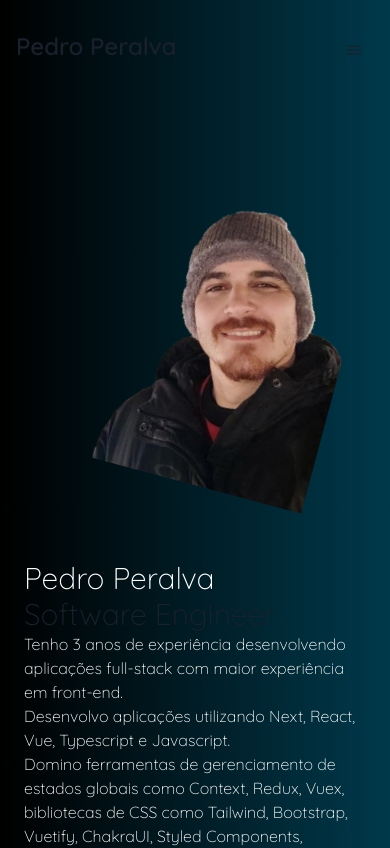
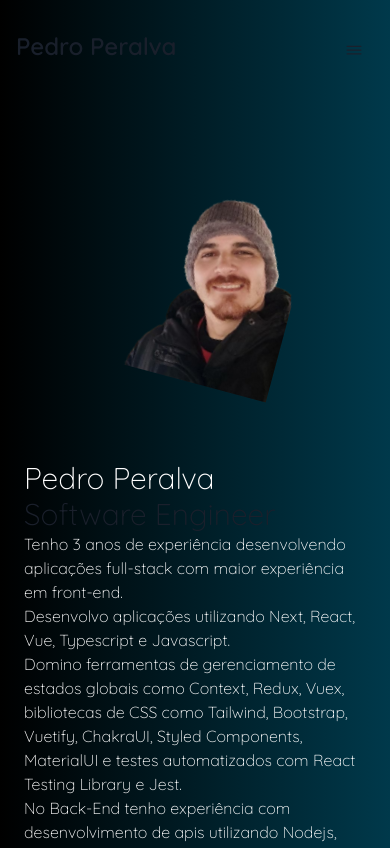
Before and after one commit to pedroperalva/pedroperalva-portfolio, a Next.js app: page / in a window 390 px wide. Shown: the top 848 px of the page. Built offline with nearby package versions, Linux system fonts and the light colour scheme.

Commit message:
fix: mobile hero img

```diff
--- a/src/app/globals.css
+++ b/src/app/globals.css
@@ -89,6 +89,11 @@ body {
   transition: all 0.5s ease;
   box-shadow: 1rem 1rem 0px var(--primary);
   overflow: hidden;
+
+  @media screen and (max-width: 768px) {
+    width: 200px;
+    height: 200px;
+  }
 }
 
 .profile-image {
@@ -100,4 +105,9 @@ body {
   transform: rotate(-15deg);
   transition: all 0.5s ease;
   margin-top: 30px;
+
+  @media screen and (max-width: 768px) {
+    width: 240px;
+    height: 240px;
+  }
 }
```
